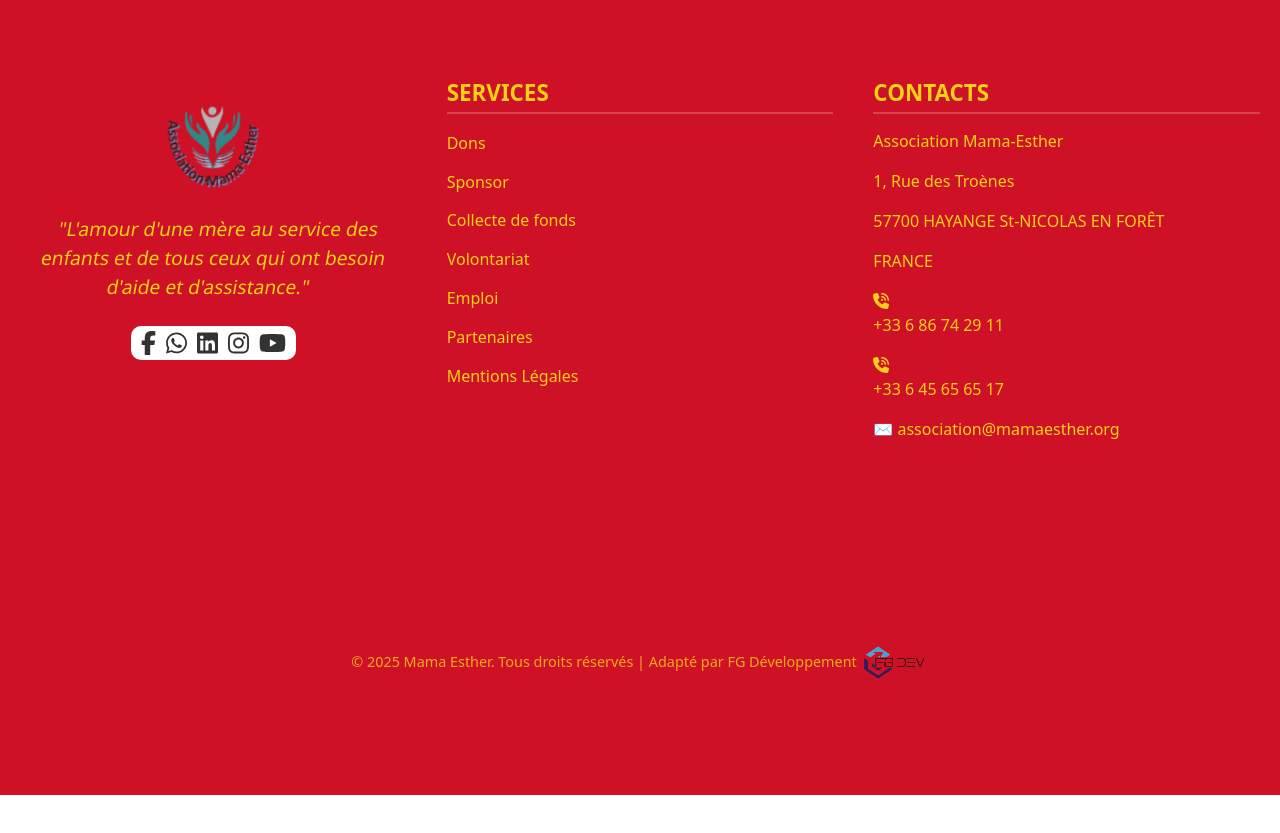
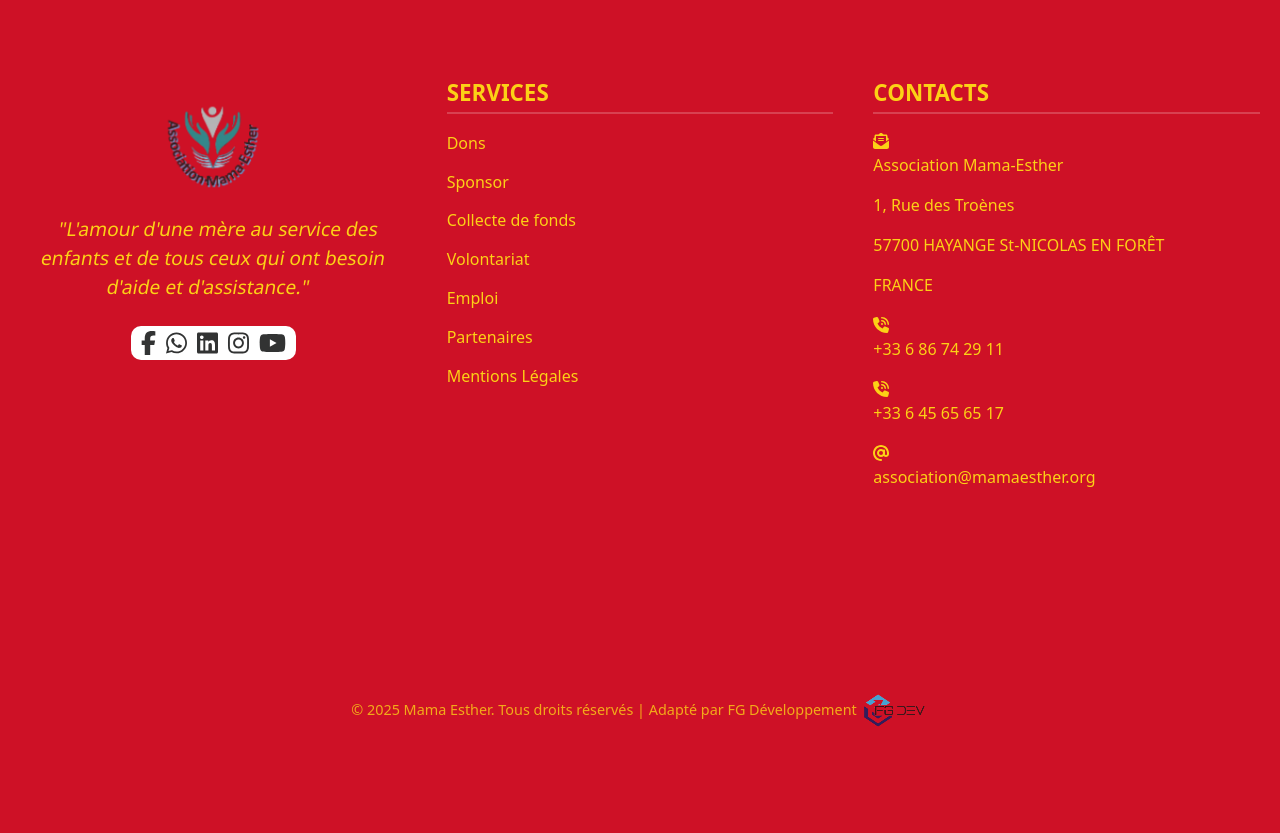
Before and after one commit to PapaG57/mama-esther-v5, a React (Vite) app: page /equipe in a window 1280 px wide. Shown: the part 880-1713 px from the top of the page. Before the commit the page ends 1675 px from the top, so only its background shows below. Built offline with nearby package versions, Linux system fonts and the light colour scheme; some icons are missing.

Commit message:
changements d'icônes

```diff
--- a/src/components/Footer.jsx
+++ b/src/components/Footer.jsx
@@ -1,6 +1,8 @@
 import React from "react";
 import { FontAwesomeIcon } from "@fortawesome/react-fontawesome";
 import { faPhoneVolume } from "@fortawesome/free-solid-svg-icons";
+import { faEnvelopeOpenText } from "@fortawesome/free-solid-svg-icons";
+import { faAt } from "@fortawesome/free-solid-svg-icons";
 import {
   faFacebookF,
   faWhatsapp,
@@ -66,6 +68,7 @@ function Footer() {
           {/* Contacts */}
           <div className="footer-contact">
             <h3>Contacts</h3>
+            <FontAwesomeIcon icon={faEnvelopeOpenText} />
             <p>Association Mama-Esther</p>
             <p>1, Rue des Troènes</p>
             <p>57700 HAYANGE St-NICOLAS EN FORÊT</p>
@@ -74,9 +77,10 @@ function Footer() {
             <p className="phone-text">+33 6 86 74 29 11</p>
             <FontAwesomeIcon icon={faPhoneVolume} className="phone-icon" />
             <p className="phone-text">+33 6 45 65 65 17</p>
+            <FontAwesomeIcon icon={faAt} />
             <p>
-              ✉️{" "}
-              <a href="mailto:association@mamaesther.org">
+              {" "}
+              <a href="mailto:association@mamaesther.org" title="Nous écrire">
                 association@mamaesther.org
               </a>
             </p>
--- a/src/components/TopBar.jsx
+++ b/src/components/TopBar.jsx
@@ -1,6 +1,7 @@
 import React from "react";
 import { FontAwesomeIcon } from "@fortawesome/react-fontawesome";
 import { faPhoneVolume } from "@fortawesome/free-solid-svg-icons";
+import { faAt } from "@fortawesome/free-solid-svg-icons";
 import {
   faFacebookF,
   faWhatsapp,
@@ -19,7 +20,8 @@ export default function TopBar() {
           <span className="phone-text">+33 6 86 74 29 11</span>
           <FontAwesomeIcon icon={faPhoneVolume} className="phone-icon" />
           <span className="phone-text">+33 6 45 65 65 17</span>
-          <span>✉️ contact@mamaesther.org</span>
+          <FontAwesomeIcon icon={faAt} />
+          <span>contact@mamaesther.org</span>
         </div>
         <div className="social-icons">
           <img
```
